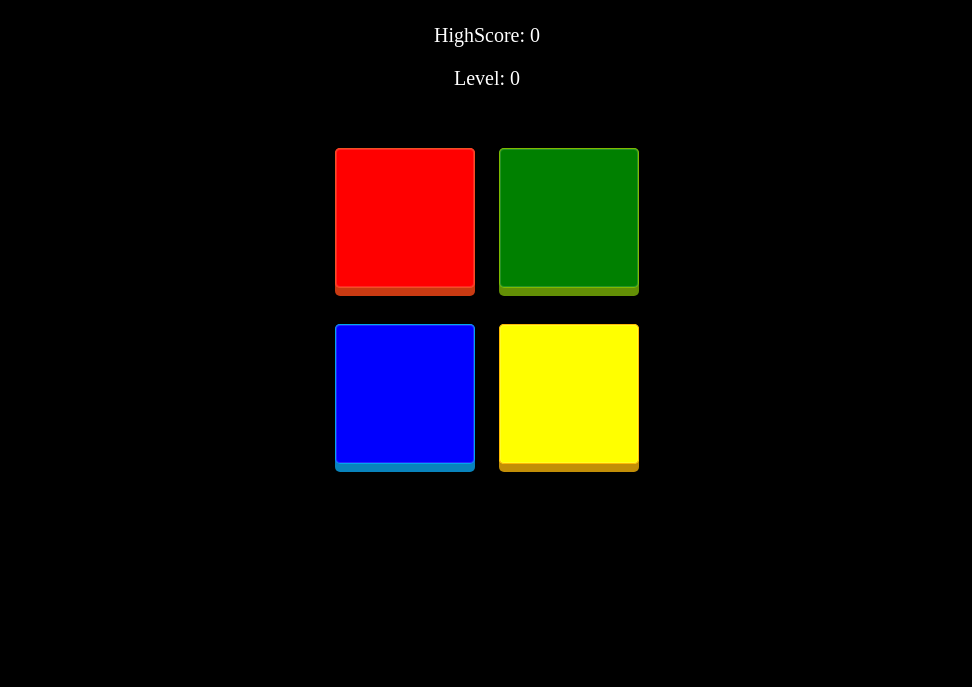
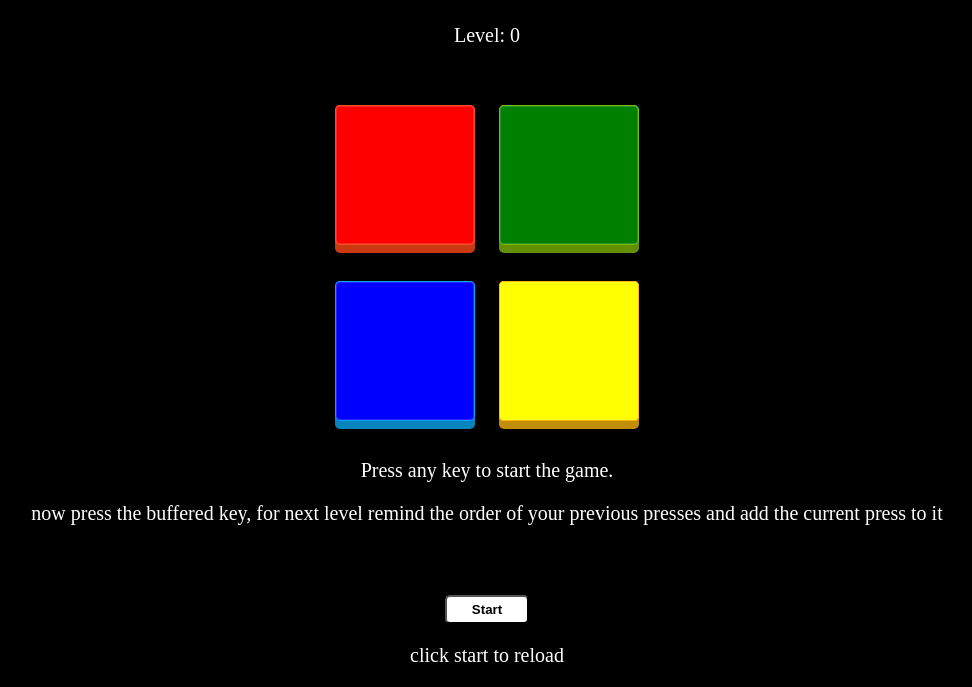
Before and after one commit to vasanthRV00/simongame, a plain HTML site: page index.html in a window 1280 px wide. Shown: the part 206-893 px from the top of the page, without its empty margins (153-1125 px from the left). Before the commit the page ends 800 px from the top, so only its background shows below. Drawn offline with nearby package versions, Linux system fonts and the light colour scheme; files whose address does not match are found by name.

Commit message:
Update index.html

```diff
--- a/index.html
+++ b/index.html
@@ -10,7 +10,7 @@
 <body>
     <h1>Simon Game</h1>
     <h2>lets start play</h2>
-    <p>HighScore: <span id ="HighScore">0</span></p>
+<!--     <p>HighScore: <span id ="HighScore">0</span></p> -->
     <p>Level: <span id ="level">0</span></p>
 <div class ="game-btn">
     <button id = red class="red-btn  red btn">  </button>
@@ -23,12 +23,18 @@
 
     <button id = yellow class="yellow-btn yellow btn">  </button>
 </div>
+    <br>
+<p> Press any key to start the game.</p>
+<p>now press the buffered key, for next level remind the order of your previous presses and add the current press to it </p>
 
-<!-- <div class ="gamestart-btn">
+
+<div class ="gamestart-btn">
     <button class="start-btn"> Start</button>
-</div> -->
+<p>click start to reload</p>
+</div>
+
 
 <script src="https://ajax.googleapis.com/ajax/libs/jquery/3.6.1/jquery.min.js"></script>
-<script src="D:\Javascript\simon game\simon.js"></script>
+<script src="simon.js"></script>
 </body>
 </html>
```
